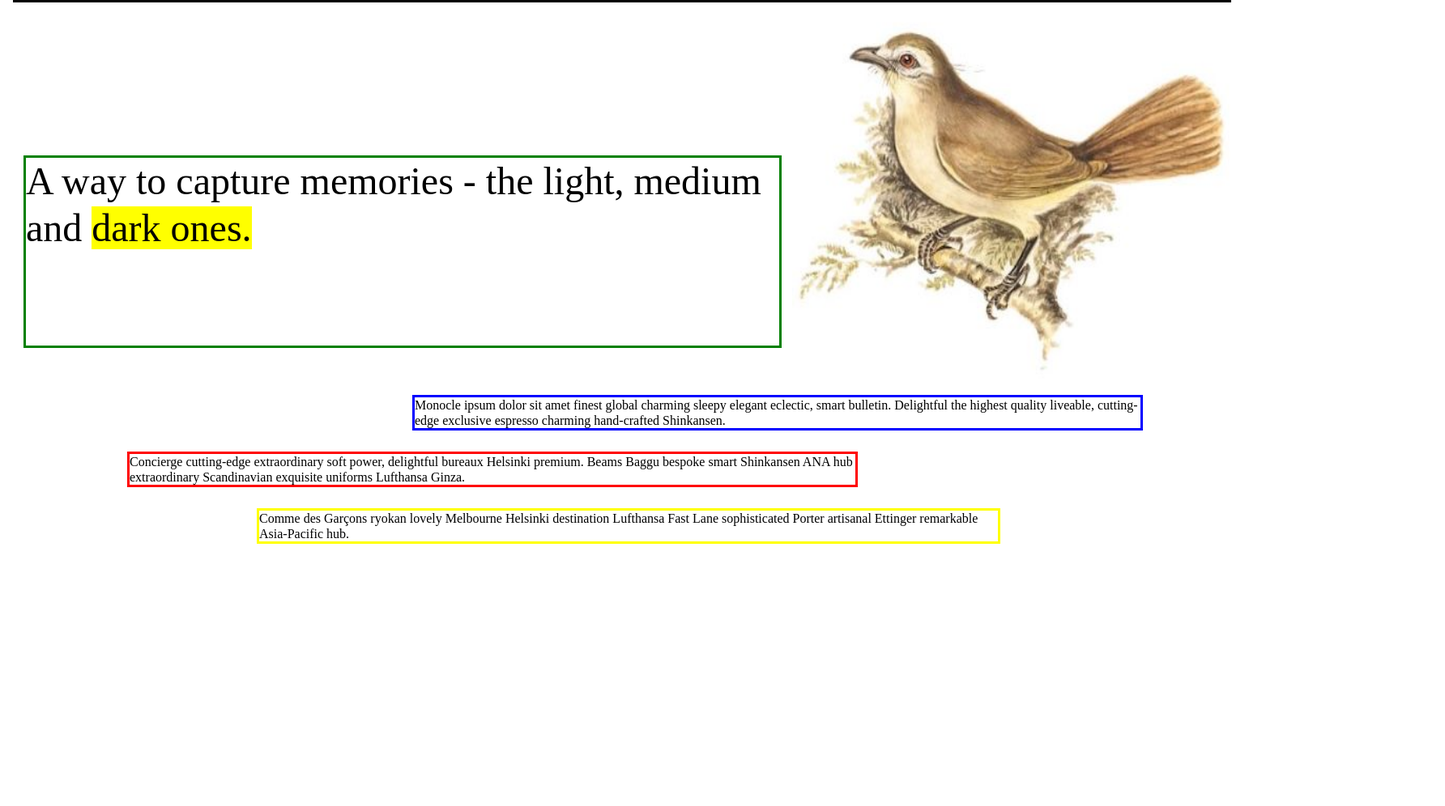
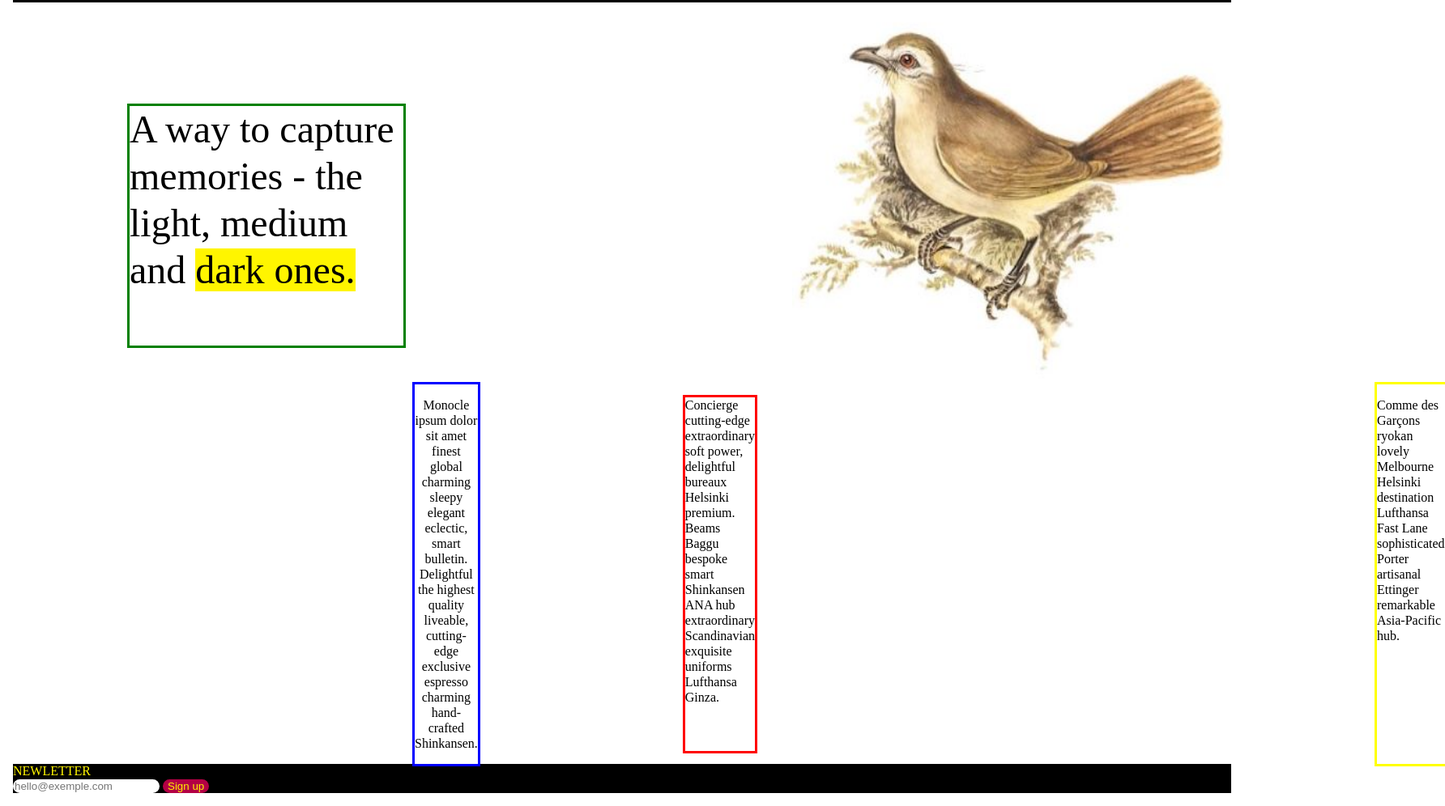
Before and after one commit to MostaphaEchelhi/MEMCAP, a website built with Vite: page index.html in a window 1536 px wide. Shown: the part 131-1127 px from the top of the page at 81% size, 1784 px wide, since content can reach past the window. Before the commit the page ends 816 px from the top, so only its background shows below. Built offline with nearby package versions, Linux system fonts and the light colour scheme.

Commit message:
Mobil, tablet and desktop work

```diff
--- a/index.html
+++ b/index.html
@@ -17,7 +17,7 @@
        <img class="parrot" src="image/Parrot.jpg" alt="Parrot with red and yellow wings, sitting on a branch" width="235" height="275">
        <img class="bird" src="image/Bird.jpg" alt="Brown bird sittning in a tree branch" width="542" height="472">
     </div>
-
+    <div class="desktopFlex">
         <div class="espresso">
             <p>Monocle ipsum dolor sit amet finest global charming sleepy elegant eclectic, smart bulletin. Delightful the highest quality liveable,
             cutting-edge exclusive espresso charming hand-crafted Shinkansen.</p>
@@ -32,7 +32,15 @@
         <div class="text4">
             <p>Comme des Garçons ryokan lovely Melbourne Helsinki destination Lufthansa Fast Lane sophisticated Porter artisanal Ettinger remarkable Asia-Pacific hub.</p>
         </div>
+    </div>
 
+    <footer>
+        <div>
+            <label>NEWLETTER</label> <br>
+            <input class="email" type="text" placeholder="hello@exemple.com" required>
+            <button type="submit" class="signUp">Sign up</button>
+        </div>
+    </footer>
     <script type="module" src="/main.js"></script>
   </body>
 </html>
--- a/style.scss
+++ b/style.scss
@@ -17,7 +17,7 @@ h1 {
     font-weight: 700;
     font-size: 40px;
     line-height: 48px;
-    color: black;
+    color: #000000;
 }
 
 
@@ -33,7 +33,7 @@ h1 {
 }
 
 .yellow-background {
-    background-color: yellow;
+    background-color: #FFF500;
 }
 
 p {
@@ -42,7 +42,7 @@ p {
     font-weight: 350;
     font-size: 16px;
     line-height: 19px;
-    color: black;
+    color: #000000;
 }
 
 .rose {
@@ -75,6 +75,13 @@ p {
 .bird {
     display: none;
 }
+
+footer {
+    display: none;
+}
+
+
+
 
 @media screen and (min-width:834px) {
 
@@ -120,17 +127,24 @@ p {
         display: block;
     }
 
-
 }
 
 
 @media screen and (min-width: 1512px) {
 
+    .memories {
+        justify-content: end;
+    }
+
     .hero {
-        margin-left: 1rem;
-        margin-right: 1rem;
-        margin-top: 12rem;
+        margin-left: 9rem;
+        margin-right: 30rem;
+        margin-top: 8rem;
 
+    }
+
+    .espresso {
+        text-align: center;
     }
 
     .parrot {
@@ -141,4 +155,34 @@ p {
         display: block;
     }
 
+    .desktopFlex {
+        display: flex;
+    }
+
+    footer {
+        display: block;
+        background-color: #000000;
+        color: #FFF500;
+
+    }
+
+    .email {
+        border-radius: 1rem;
+        border: none;
+    }
+
+    .signUp {
+        border-radius: 1rem;
+        background-color:  #B30044;
+        color: #FFF500;
+        border: none;
+        cursor: pointer;
+    }
+
+    .signUp:hover {
+        background-color:   #00B308;
+        color: white;
+        cursor: pointer;
+    }
+
 }
```
Also changed, not shown: style.css. Lines whose indentation alone changed are shown as unchanged.
